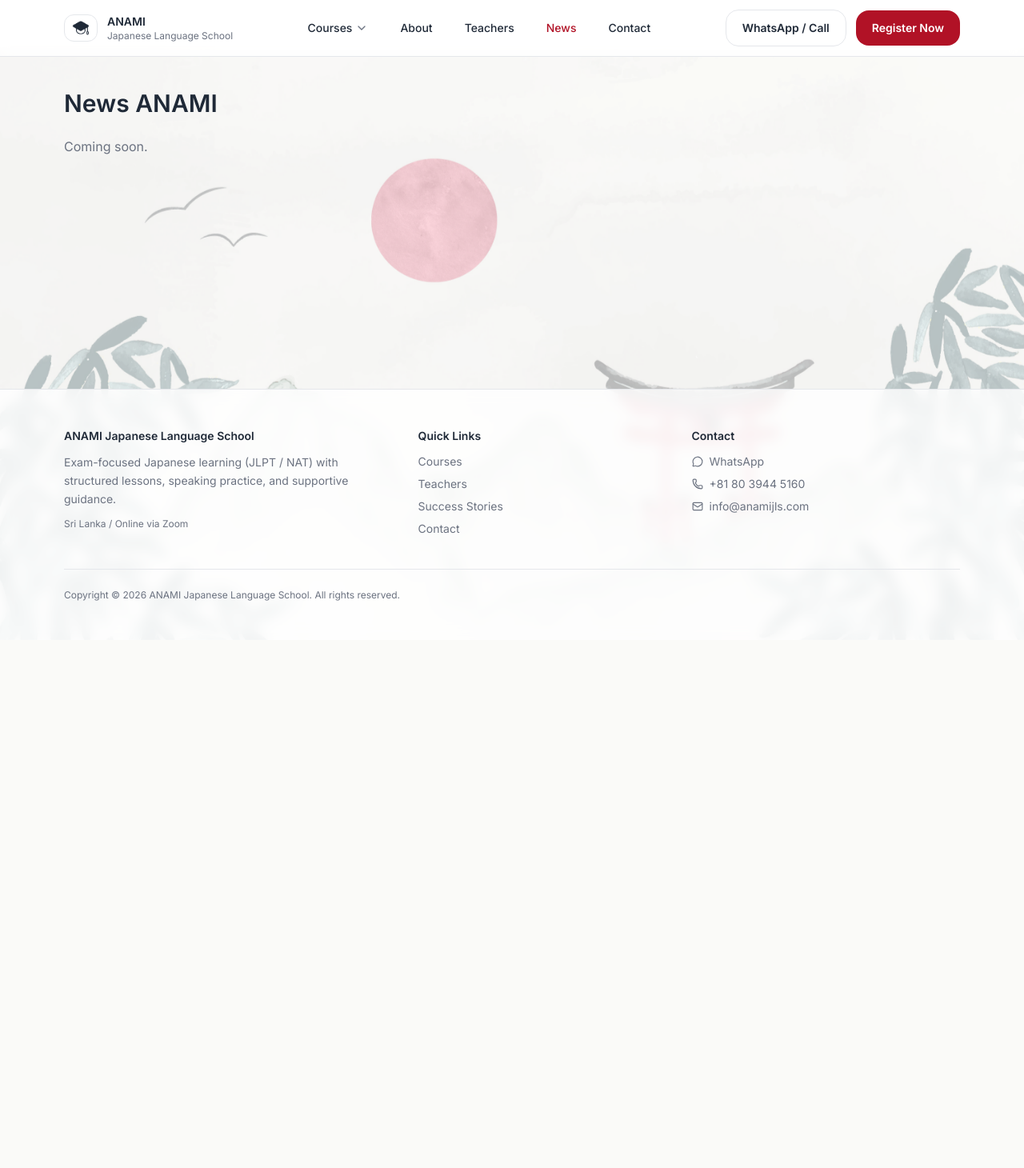
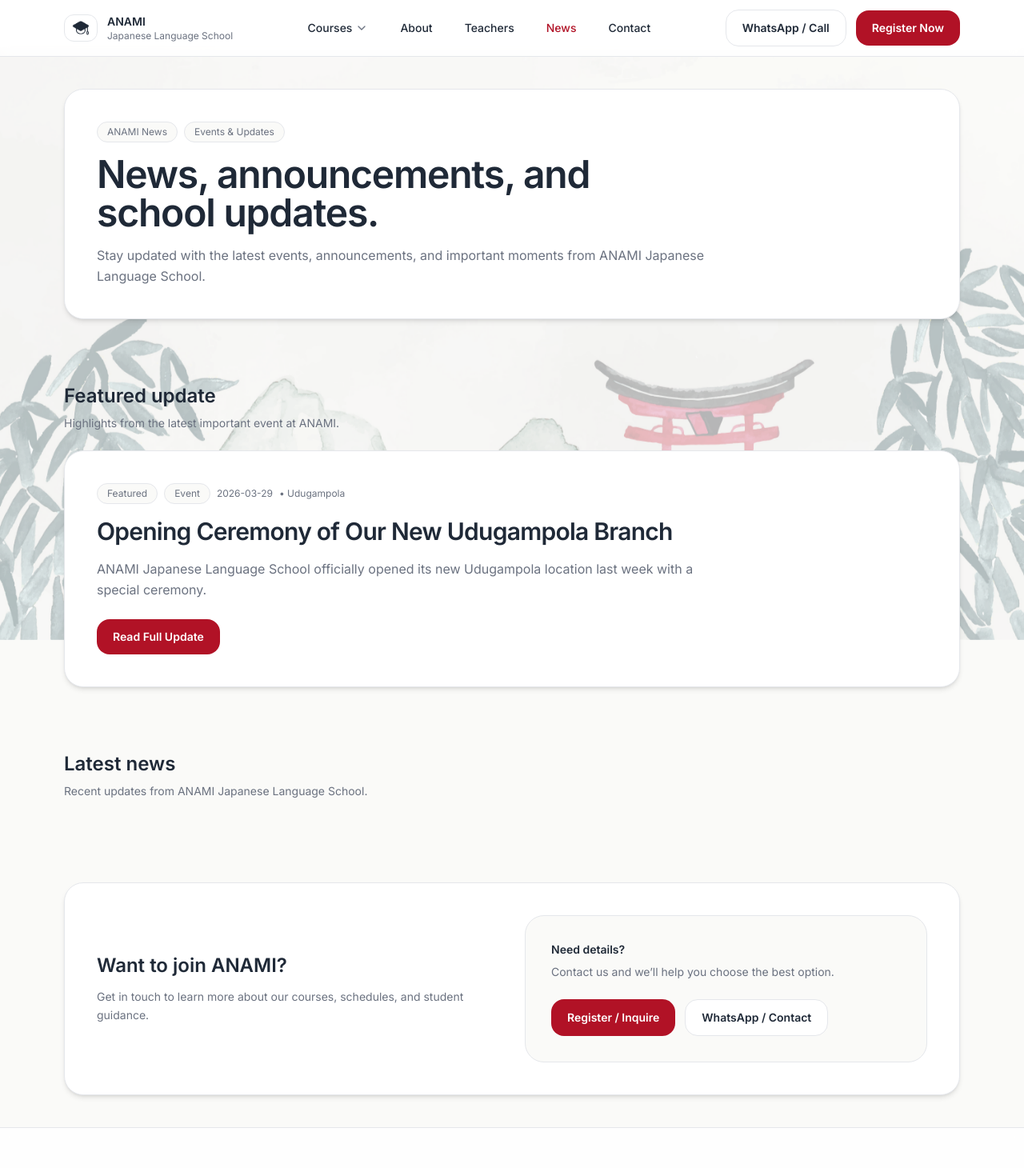
Before and after one commit to MithilaRasanjith/anami-site, a Next.js app: page /news in a window 1280 px wide. Shown: the top 1460 px of the page at 80% size. Before the commit the page ends 800 px from the top, so only its background shows below. Built offline with nearby package versions, Linux system fonts and the light colour scheme.

Commit message:
Refactor code structure for improved readability and maintainability

```diff
--- a/app/_components/HomeClient.tsx
+++ b/app/_components/HomeClient.tsx
@@ -243,8 +243,10 @@ export default function HomeClient() {
         </Reveal>
       </section>
 
+
+
       {/* TESTIMONIALS */}
-      <section className="space-y-6">
+      {/*<section className="space-y-6">
         <Reveal>
           <div>
             <h2 className="text-2xl font-semibold text-text-primary">Student feedback</h2>
@@ -266,6 +268,8 @@ export default function HomeClient() {
           ))}
         </div>
       </section>
+
+      */}
 
       {/* TEACHERS */}
       <section className="space-y-6">
--- /dev/null
+++ b/app/news/_components/FeaturedNewsCard.tsx
@@ -0,0 +1,40 @@
+// app/news/_components/FeaturedNewsCard.tsx
+import Link from "next/link";
+import type { NewsItem } from "@/lib/news-data";
+
+type Props = {
+  item: NewsItem;
+};
+
+export default function FeaturedNewsCard({ item }: Props) {
+  return (
+    <article className="rounded-3xl border border-border-light bg-bg-white p-8 shadow-md md:p-10">
+      <div className="max-w-3xl">
+        <div className="flex flex-wrap items-center gap-2 text-xs text-text-muted">
+          <span className="inline-flex rounded-full border border-border-light bg-bg-soft px-3 py-1">
+            Featured
+          </span>
+          <span className="inline-flex rounded-full border border-border-light bg-bg-soft px-3 py-1">
+            {item.category}
+          </span>
+          <span>{item.date}</span>
+          {item.location && <span>• {item.location}</span>}
+        </div>
+
+        <h3 className="mt-4 text-3xl font-semibold tracking-tight text-text-primary">
+          {item.title}
+        </h3>
+
+        <p className="mt-4 text-base leading-relaxed text-text-muted">
+          {item.excerpt}
+        </p>
+
+        <div className="mt-6">
+          <Link href={`/news/${item.slug}`} className="btn-primary">
+            Read Full Update
+          </Link>
+        </div>
+      </div>
+    </article>
+  );
+}
--- /dev/null
+++ b/app/news/_components/NewsCard.tsx
@@ -0,0 +1,34 @@
+// app/news/_components/NewsCard.tsx
+import Link from "next/link";
+import type { NewsItem } from "@/lib/news-data";
+
+type Props = {
+  item: NewsItem;
+};
+
+export default function NewsCard({ item }: Props) {
+  return (
+    <article className="card p-7 transition hover:-translate-y-0.5 hover:shadow-md">
+      <div className="flex flex-wrap items-center gap-2 text-xs text-text-muted">
+        <span className="inline-flex rounded-full border border-border-light bg-bg-soft px-3 py-1">
+          {item.category}
+        </span>
+        <span>{item.date}</span>
+      </div>
+
+      <h3 className="mt-4 text-xl font-semibold text-text-primary">
+        {item.title}
+      </h3>
+
+      <p className="mt-3 text-sm leading-relaxed text-text-muted">
+        {item.excerpt}
+      </p>
+
+      <div className="mt-6">
+        <Link href={`/news/${item.slug}`} className="btn-outline">
+          Read More
+        </Link>
+      </div>
+    </article>
+  );
+}
--- /dev/null
+++ b/app/news/_components/NewsClient.tsx
@@ -0,0 +1,119 @@
+// app/news/_components/NewsClient.tsx
+"use client";
+
+import Link from "next/link";
+import Reveal from "@/components/Reveal";
+import type { NewsItem } from "@/lib/news-data";
+import FeaturedNewsCard from "./FeaturedNewsCard";
+import NewsCard from "./NewsCard";
+
+type Props = {
+  items: NewsItem[];
+};
+
+export default function NewsClient({ items }: Props) {
+  const featured = items.find((item) => item.featured);
+  const regularItems = items.filter((item) => !item.featured);
+
+  return (
+    <div className="space-y-16 pb-20 md:space-y-20 md:pb-0">
+      <Reveal>
+        <section className="rounded-3xl border border-border-light bg-bg-white p-8 shadow-md md:p-10">
+          <div className="max-w-3xl">
+            <div className="flex flex-wrap gap-2">
+              <span className="inline-flex rounded-full border border-border-light bg-bg-soft px-3 py-1 text-xs text-text-muted">
+                ANAMI News
+              </span>
+              <span className="inline-flex rounded-full border border-border-light bg-bg-soft px-3 py-1 text-xs text-text-muted">
+                Events & Updates
+              </span>
+            </div>
+
+            <h1 className="mt-4 text-4xl font-semibold tracking-tight text-text-primary md:text-5xl">
+              News, announcements, and school updates.
+            </h1>
+
+            <p className="mt-4 text-base leading-relaxed text-text-muted">
+              Stay updated with the latest events, announcements, and important
+              moments from ANAMI Japanese Language School.
+            </p>
+          </div>
+        </section>
+      </Reveal>
+
+      {featured && (
+        <section className="space-y-6">
+          <Reveal>
+            <div className="max-w-2xl">
+              <h2 className="text-2xl font-semibold text-text-primary">
+                Featured update
+              </h2>
+              <p className="mt-2 text-sm text-text-muted">
+                Highlights from the latest important event at ANAMI.
+              </p>
+            </div>
+          </Reveal>
+
+          <Reveal>
+            <FeaturedNewsCard item={featured} />
+          </Reveal>
+        </section>
+      )}
+
+      <section className="space-y-6">
+        <Reveal>
+          <div className="max-w-2xl">
+            <h2 className="text-2xl font-semibold text-text-primary">
+              Latest news
+            </h2>
+            <p className="mt-2 text-sm text-text-muted">
+              Recent updates from ANAMI Japanese Language School.
+            </p>
+          </div>
+        </Reveal>
+
+        <div className="grid gap-4 md:grid-cols-2">
+          {regularItems.map((item) => (
+            <Reveal key={item.slug}>
+              <NewsCard item={item} />
+            </Reveal>
+          ))}
+        </div>
+      </section>
+
+      <Reveal>
+        <section className="rounded-3xl border border-border-light bg-bg-white p-8 shadow-md md:p-10">
+          <div className="grid gap-8 md:grid-cols-2 md:items-center">
+            <div>
+              <h2 className="text-2xl font-semibold text-text-primary">
+                Want to join ANAMI?
+              </h2>
+              <p className="mt-3 text-sm leading-relaxed text-text-muted">
+                Get in touch to learn more about our courses, schedules, and
+                student guidance.
+              </p>
+            </div>
+
+            <div className="rounded-3xl border border-border-light bg-bg-soft p-7 md:p-8">
+              <div className="text-sm font-semibold text-text-primary">
+                Need details?
+              </div>
+              <p className="mt-2 text-sm text-text-muted">
+                Contact us and we’ll help you choose the best option.
+              </p>
+
+              <div className="mt-6 flex flex-col gap-3 sm:flex-row">
+                <Link href="/register" className="btn-primary">
+                  Register / Inquire
+                </Link>
+                <Link href="/contact" className="btn-outline">
+                  WhatsApp / Contact
+                </Link>
+              </div>
+            </div>
+          </div>
+        </section>
+      </Reveal>
+    </div>
+  );
+}
--- a/app/news/page.tsx
+++ b/app/news/page.tsx
@@ -1,19 +1,14 @@
-import type { Metadata } from "next";
+// app/news/page.tsx
+import { Metadata } from "next";
+import NewsClient from "./_components/NewsClient";
+import { newsItems } from "@/lib/news-data";
 
 export const metadata: Metadata = {
-  title: "Success Stories",
+  title: "News | ANAMI Japanese Language School",
   description:
-    "Student progress and success stories from ANAMI Japanese Language School. Real results through structured learning and practice.",
-  alternates: { canonical: "/success-stories" },
+    "Latest updates, announcements, and events from ANAMI Japanese Language School.",
 };
 
-export default function AboutPage() {
-  return (
-    <div className="space-y-6">
-      <h1 className="text-3xl font-semibold text-text-primary">News ANAMI</h1>
-      <p className="text-text-muted">
-        Coming soon.
-      </p>
-    </div>
-  );
+export default function NewsPage() {
+  return <NewsClient items={newsItems} />;
 }
--- /dev/null
+++ b/lib/news-data.ts
@@ -0,0 +1,31 @@
+export type NewsItem = {
+  title: string;
+  slug: string;
+  excerpt: string;
+  content: string[];
+  date: string;
+  category: string;
+  featured?: boolean;
+  location?: string;
+  coverImage?: string;
+};
+
+export const newsItems: NewsItem[] = [
+  {
+    title: "Opening Ceremony of Our New Udugampola Branch",
+    slug: "opening-ceremony-udugampola-branch",
+    excerpt:
+      "ANAMI Japanese Language School officially opened its new Udugampola location last week with a special ceremony.",
+    content: [
+      "We are happy to announce the opening of our new ANAMI Japanese Language School location in Udugampola.",
+      "The opening ceremony was held last week with students, parents, well-wishers, and invited guests.",
+      "This new branch marks an important step in making Japanese language education more accessible to students in the area.",
+      "We thank everyone who supported us and joined this special occasion.",
+    ],
+    date: "2026-03-29",
+    category: "Event",
+    featured: true,
+    location: "Udugampola",
+    coverImage: "/news/udugampola-opening.jpg",
+  },
+];
```
Also changed, not shown: public/bg/astro.png (added).
